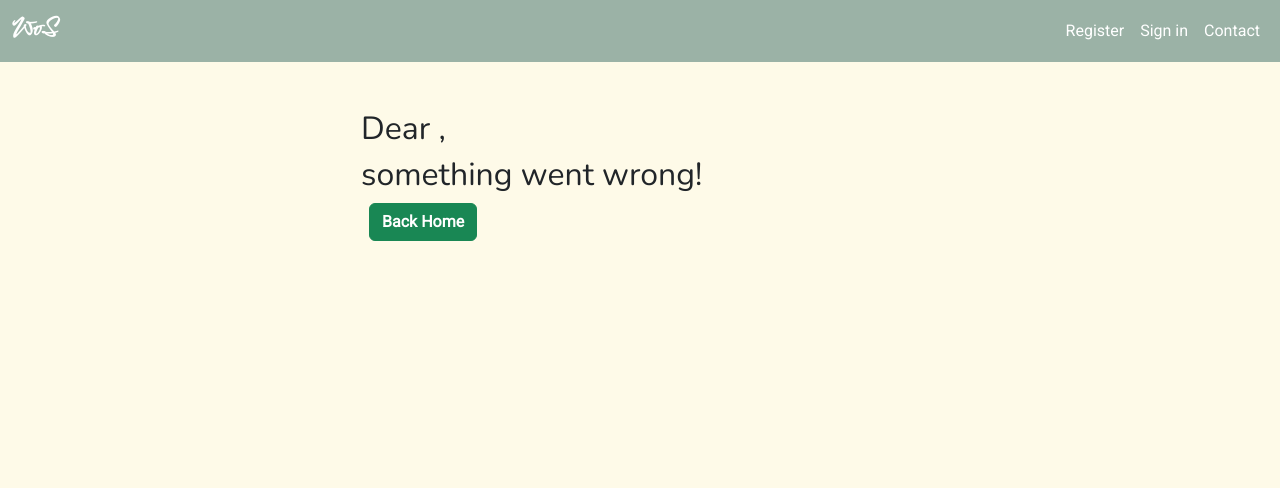
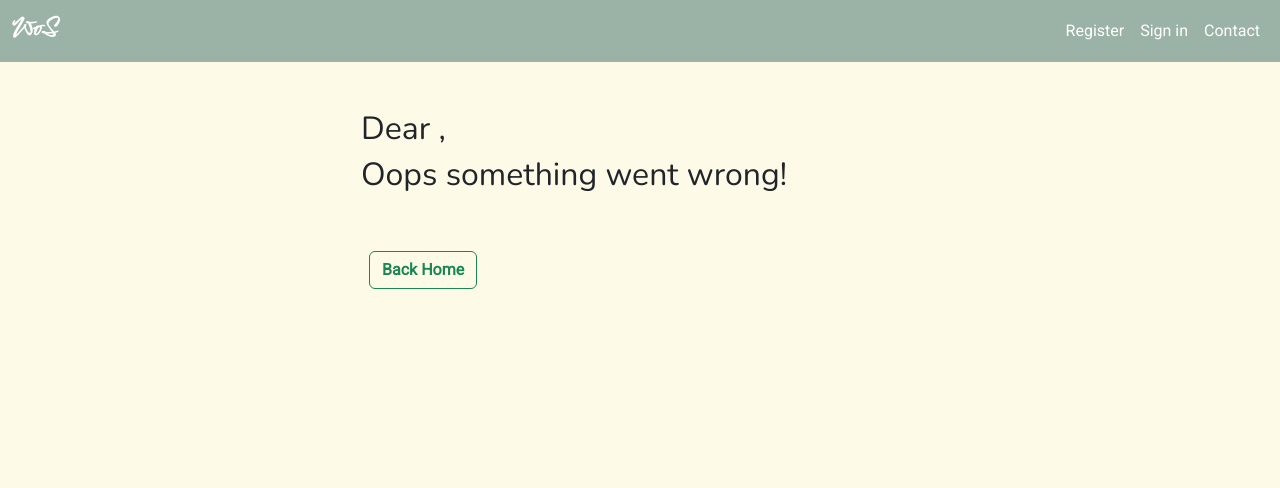
Before and after one commit to bakrydiarra/Wall_of-Shame, a Django app: template templates/404.html in a window 1280 px wide. Shown: the top 488 px of the page. Run offline with Django 3.2, Linux system fonts and the light colour scheme; the template is opened without the code that fills it, so the values that code supplies are empty; some libraries are stand-ins or nearby versions.

Commit message:
Style: 404.html

```diff
--- a/templates/404.html
+++ b/templates/404.html
@@ -10,11 +10,10 @@
 
 <div class="mx-auto mt-5 w-50 justify-content-center align-items-center" style="height: 82vh;">
     <h2>Dear {{user.username}},</h2>
-
-    <h2>something went wrong!</h2>
+    <h2>Oops something went wrong!</h2>
 
     <a href="{% url 'home' %}" role="button"
-        class="btn btn-success btn-block mx-2 btn-m "><strong>Back Home</strong> </a>
+        class="btn btn-outline-success btn-block mt-5 mx-2 btn-m "><strong>Back Home</strong> </a>
 
 </div>
 
```
